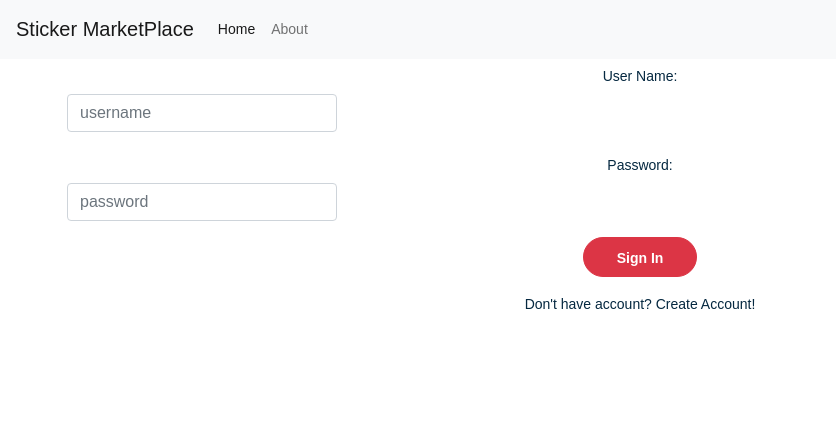
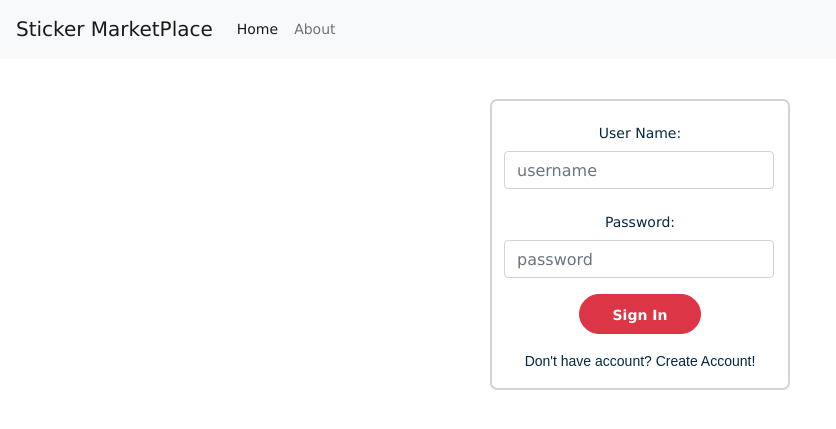
Before and after one commit to ChongzhiXu/ELEN6883_project, a Flask app: page / in a window 1280 px wide. Shown: the top 429 px of the page, without its empty margins (0-836 px from the left). Run offline with Flask 2, Linux system fonts and the light colour scheme; some libraries are stand-ins or nearby versions; some web fonts are replaced.

Commit message:
Update main.css

```diff
--- a/Final_project/marketPlace/static/main.css
+++ b/Final_project/marketPlace/static/main.css
@@ -3,3 +3,33 @@
     text-align: center;
     font-size: 14px;
 }
+
+.app-container{
+    width:300px;
+    height:auto;
+    border-style: solid;
+    border-width: 2px;
+    border-radius: 7px;
+    border-color: lightgray;
+    margin-left: auto;
+    margin-right: auto;
+    margin-top: 40px;
+    margin-bottom: 40px;
+    padding-top: 15px;
+    padding-left: 15px;
+    padding-right: 15px;
+    padding-bottom: 15px;
+    /* background-color: white;
+    opacity: 0.95; */
+    text-align: center;
+}
+
+.when_hover {
+    cursor: pointer;
+    text-decoration: underline;
+    color: #f02757;
+}
+
+.font-standard{
+    font-family: Verdana, Helvetica, sans-serif;
+}
```
